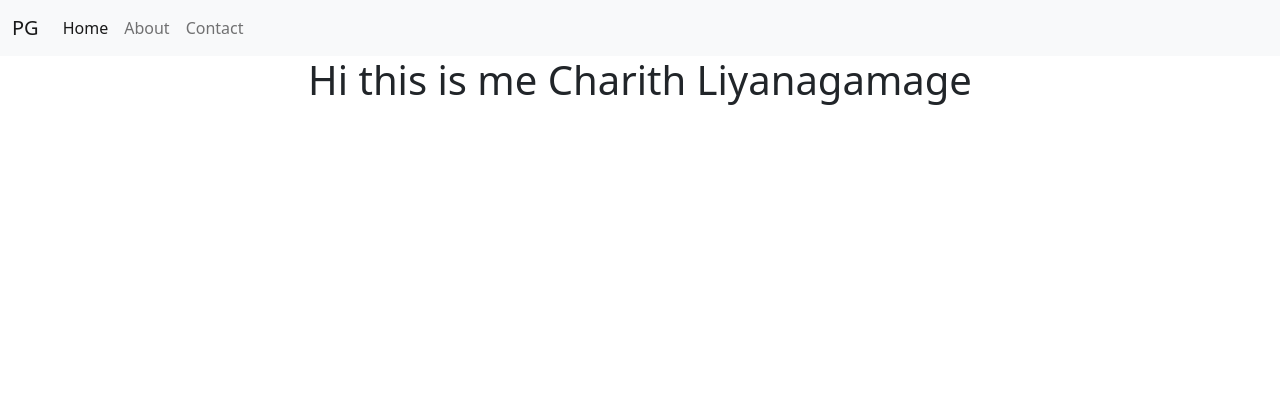
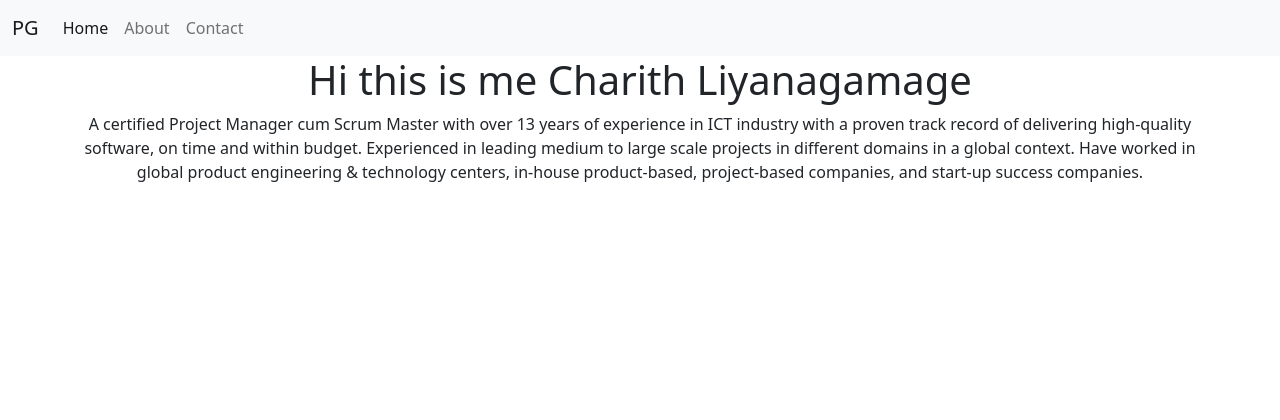
Before and after one commit to charithnishara/django3-password-generator-refresher, a Django app: page /about/ in a window 1280 px wide. Shown: the top 420 px of the page. Run offline with Django 4.2, Linux system fonts and the light colour scheme.

Commit message:
added text to about

```diff
--- a/generator/templates/generator/about.html
+++ b/generator/templates/generator/about.html
@@ -19,6 +19,9 @@
 
 <div class="container text-center">
 <h1>Hi this is me Charith Liyanagamage</h1>
+<p>
+A certified Project Manager cum Scrum Master with over 13 years of experience in ICT industry with a proven track record of delivering high-quality software, on time and within budget. Experienced in leading medium to large scale projects in different domains in a global context. Have worked in global product engineering & technology centers, in-house product-based, project-based companies, and start-up success companies.
+</p>
 
 </div>
 
```
